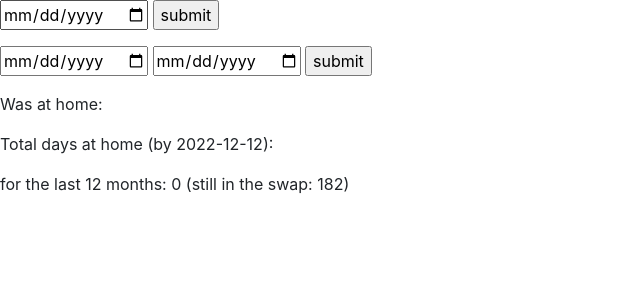
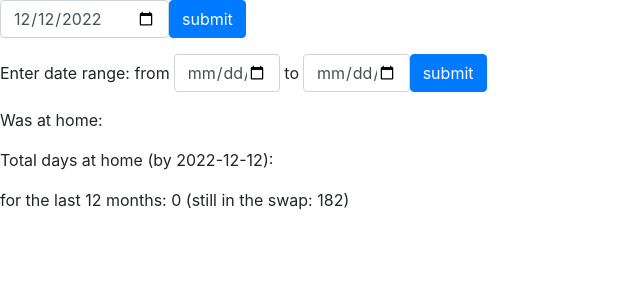
Before and after one commit to OhmSpectator/days-at-home-counter, a Flask app: page /days-at-home in a window 1280 px wide. Shown: the top 300 px of the page, without its empty margins (0-640 px from the left). Run offline with Flask 2, Linux system fonts and the light colour scheme; some libraries are stand-ins or nearby versions.

Commit message:
Apply Bootstarp styles to calendar forms.

```diff
--- a/templates/calendar_form.html
+++ b/templates/calendar_form.html
@@ -1,9 +1,11 @@
-<form action="" method="get">
-    <input type="date" name="day" value="{{ day }}}">
-    <input type="submit" value="submit">
+<form action="" method="get" class="form-inline">
+    <input type="date" name="day" value="{{ day }}" id="day" class="form-control" placeholder="Enter reference date">
+    <input type="submit" value="submit" class="btn btn-primary">
 </form>
-<form action="" method="get">
-    <input type="date" name="interval-start" value="">
-    <input type="date" name="interval-end" value="">
-    <input type="submit" value="submit">
+<form action="" method="get" class="form-inline">
+    <label class="mr-1">Enter date range: from</label>
+    <input type="date" class="form-control col-1" name="interval-start">
+    <label class="mr-1 ml-1">to</label>
+    <input type="date" class="form-control col-1" name="interval-end">
+    <input type="submit" value="submit" class="btn btn-primary">
 </form>
```
